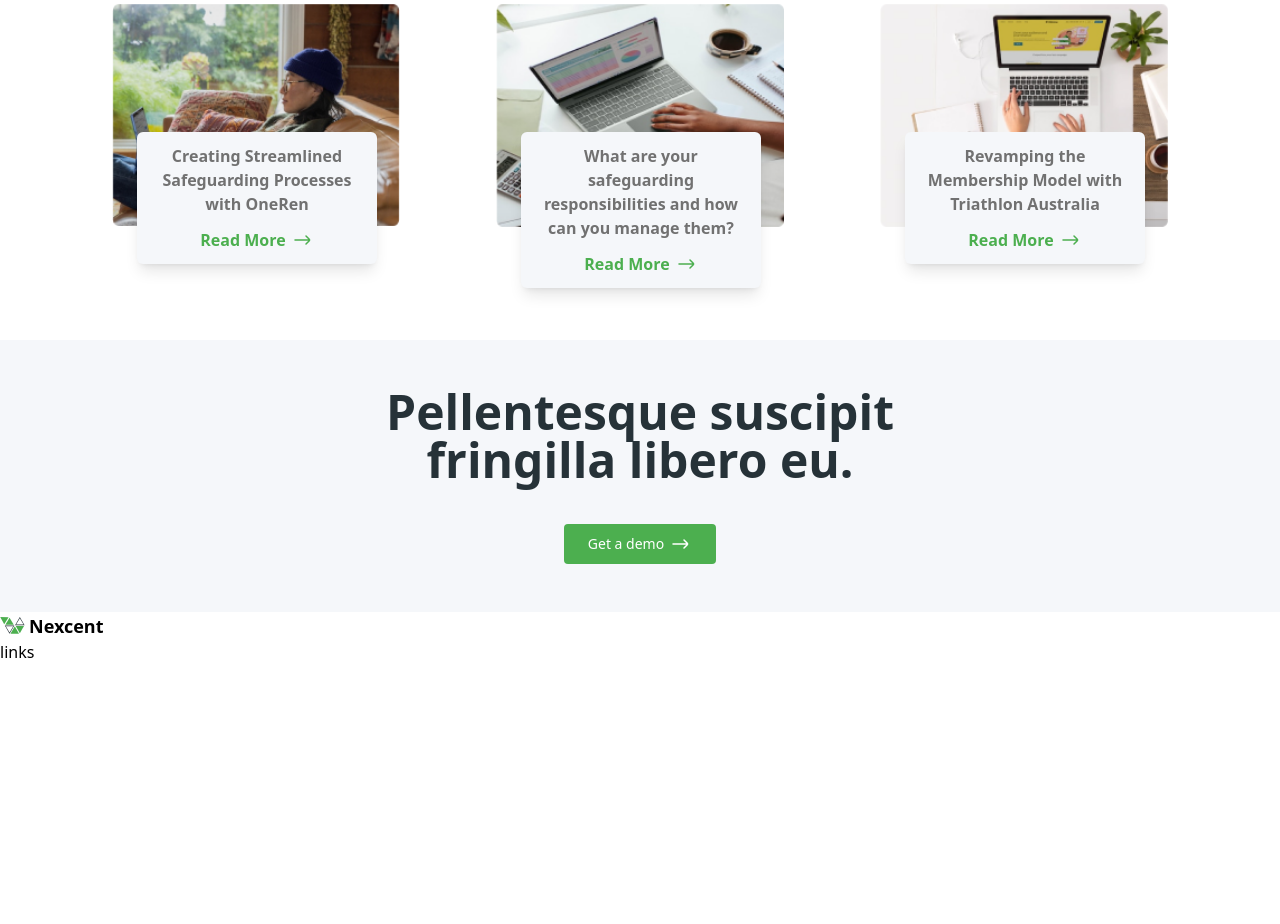
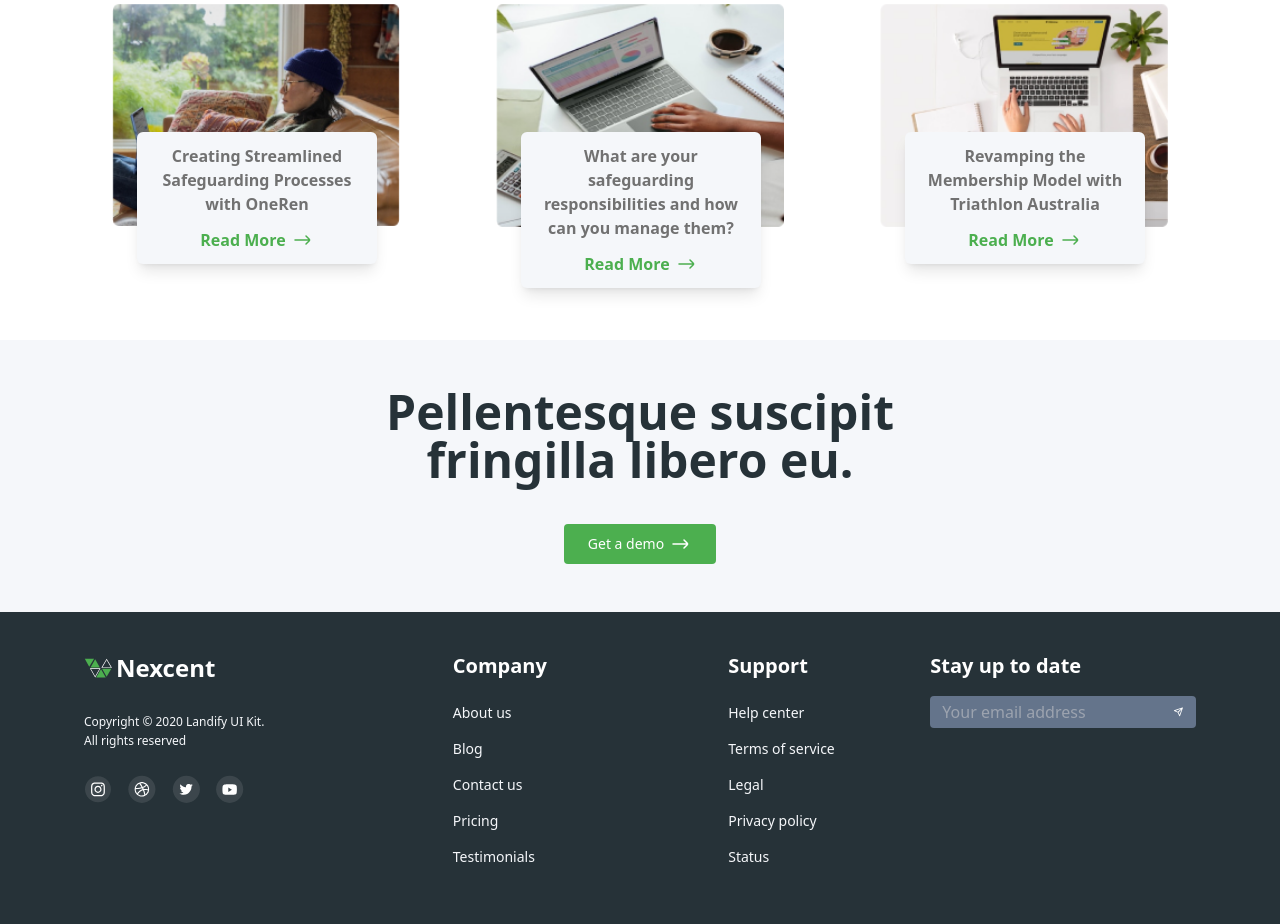
Before and after one commit to Hakizimana-Clement/Nexcent--version-2-Tailwind, a website built with Vite: page index.html in a window 1280 px wide. Shown: the part 3195-4119 px from the top of the page. Before the commit the page ends 3859 px from the top, so only its background shows below. Built offline with nearby package versions, Linux system fonts and the light colour scheme.

Commit message:
Complete Footer section

```diff
--- a/index.html
+++ b/index.html
@@ -695,17 +695,164 @@
         </div>
       </section>
     </main>
-    <footer>
-      <div class="grid">
-        <!-- logo -->
-        <div class="flex items-center gap-1 2xl:gap-2">
-          <img src="logo.svg" alt="Nexcent logo" />
-          <span class="text-lg font-semibold 2xl:text-3xl">Nexcent</span>
+
+    <!-- ############################ -->
+    <!--Footer-->
+    <!-- ############################ -->
+    <footer class="padding bg-D_gray-dark_2">
+      <div class="grid px-5 md:grid-cols-4 md:gap-x-5">
+        <!-- start logo and social media end -->
+        <div class="md:row-start-1 md:mt-10">
+          <!-- logo -->
+          <div class="flex items-center gap-1 2xl:gap-2">
+            <img src="footer-logo.svg" alt="Nexcent logo" class="w-7" />
+            <span class="text-white text-2xl font-semibold 2xl:text-3xl"
+              >Nexcent</span
+            >
+          </div>
+
+          <div class="mt-7">
+            <small class="text-D_gray-sliver text-xs leading-relaxed">
+              <p>Copyright © 2020 Landify UI Kit.</p>
+              <p>All rights reserved</p>
+            </small>
+            <!-- social media icon -->
+            <div class="flex gap-4 mt-4 md:mt-6">
+              <img
+                src="instagram-icon.svg"
+                alt="instagram icon"
+                class="w-6 md:w-7"
+              />
+              <img
+                src="dribbble-icon.svg"
+                alt="dribbble icon"
+                class="w-6 md:w-7"
+              />
+              <img
+                src="twitter-icon.svg"
+                alt="twitter icon"
+                class="w-6 md:w-7"
+              />
+              <img
+                src="youtube-icon.svg"
+                alt="youtube icon"
+                class="w-6 md:w-7"
+              />
+            </div>
+          </div>
         </div>
-        <div>links</div>
+        <!-- end logo and social media end -->
+
+        <!-- links -->
+        <div class="row-start-1 mt-10 mb-14 md:col-span-3">
+          <!-- link container -->
+          <div class="md:grid grid-cols-3 md:justify-items-center gap-x-4">
+            <!-- company -->
+            <div>
+              <h4 class="text-white text-xl font-semibold">Company</h4>
+              <ul class="mt-5 space-y-3">
+                <li>
+                  <a
+                    href="#"
+                    class="text-D_gray-sliver text-sm hover:text-D_gray-grey_blue"
+                    >About us</a
+                  >
+                </li>
+                <li>
+                  <a
+                    href="#"
+                    class="text-D_gray-sliver text-sm hover:text-D_gray-grey_blue"
+                    >Blog</a
+                  >
+                </li>
+                <li>
+                  <a
+                    href="#"
+                    class="text-D_gray-sliver text-sm hover:text-D_gray-grey_blue"
+                    >Contact us</a
+                  >
+                </li>
+                <li>
+                  <a
+                    href="#"
+                    class="text-D_gray-sliver text-sm hover:text-D_gray-grey_blue"
+                    >Pricing</a
+                  >
+                </li>
+                <li>
+                  <a
+                    href="#"
+                    class="text-D_gray-sliver text-sm hover:text-D_gray-grey_blue"
+                    >Testimonials</a
+                  >
+                </li>
+              </ul>
+            </div>
+            <!-- Support -->
+            <div class="mt-10 md:mt-0">
+              <h4 class="text-white text-xl font-semibold">Support</h4>
+              <ul class="mt-5 space-y-3">
+                <li>
+                  <a
+                    href="#"
+                    class="text-D_gray-sliver text-sm hover:text-D_gray-grey_blue"
+                    >Help center</a
+                  >
+                </li>
+                <li>
+                  <a
+                    href="#"
+                    class="text-D_gray-sliver text-sm hover:text-D_gray-grey_blue"
+                    >Terms of service</a
+                  >
+                </li>
+                <li>
+                  <a
+                    href="#"
+                    class="text-D_gray-sliver text-sm hover:text-D_gray-grey_blue"
+                    >Legal</a
+                  >
+                </li>
+                <li>
+                  <a
+                    href="#"
+                    class="text-D_gray-sliver text-sm hover:text-D_gray-grey_blue"
+                    >Privacy policy</a
+                  >
+                </li>
+                <li>
+                  <a
+                    href="#"
+                    class="text-D_gray-sliver text-sm hover:text-D_gray-grey_blue"
+                    >Status</a
+                  >
+                </li>
+              </ul>
+            </div>
+
+            <!-- stay up to date -->
+            <div class="mt-10 md:mt-0">
+              <h4 class="text-white text-xl font-semibold">Stay up to date</h4>
+              <form action="" method="get" class="mt-4">
+                <div
+                  class="bg-slate-500 rounded py-1 flex items-center justify-around focus:ring-bg-slate-600 focus:ring-opacity-50 focus:ring focus:ring-offset-2 active:bg-slate-600 lg:px-3"
+                >
+                  <input
+                    type="text"
+                    placeholder="Your email address"
+                    class="bg-slate-500"
+                  />
+                  <a href="">
+                    <img src="send-icon.svg" alt="icon" class="w-5" />
+                  </a>
+                </div>
+              </form>
+            </div>
+          </div>
+        </div>
       </div>
     </footer>
-    <!-- icons -->
+
     <script
       type="module"
       src="https://unpkg.com/ionicons@7.1.0/dist/ionicons/ionicons.esm.js"
--- a/styles/style.css
+++ b/styles/style.css
@@ -27,4 +27,12 @@
   .card-description {
     @apply text-D_gray-l_grey text-center text-sm mt-4 px-10 xl:px-36 md:px-0 lg:text-base lg:px-3;
   }
+
+  .input-wrapper {
+    @apply flex items-center bg-slate-600;
+  }
+
+  .input {
+    @apply flex-1;
+  }
 }
```
Also changed, not shown: public/dribbble-icon.svg (added), public/footer-logo.svg (added), public/instagram-icon.svg (added), public/send-icon.svg (added), public/twitter-icon.svg (added), public/youtube-icon.svg (added).
